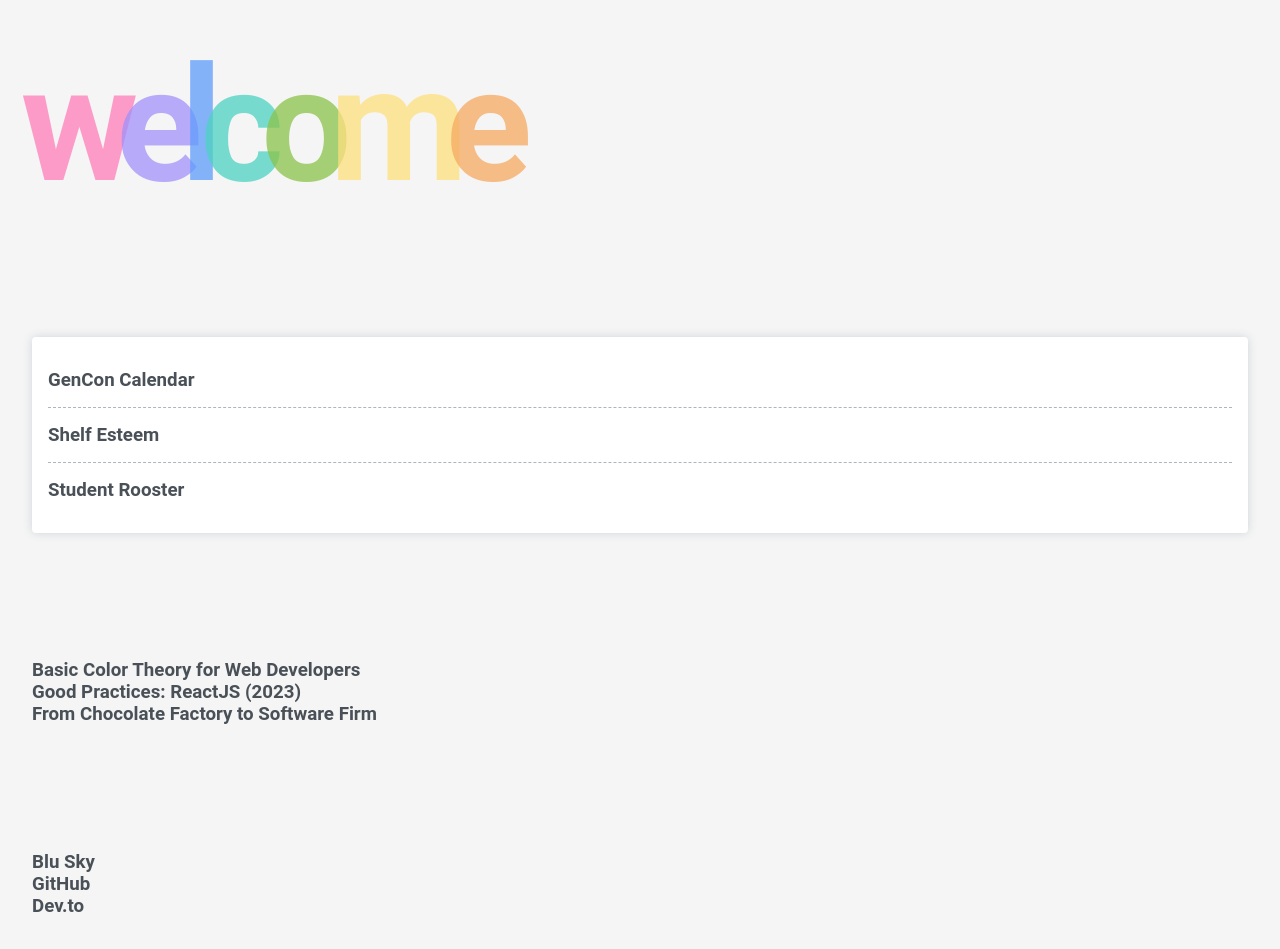
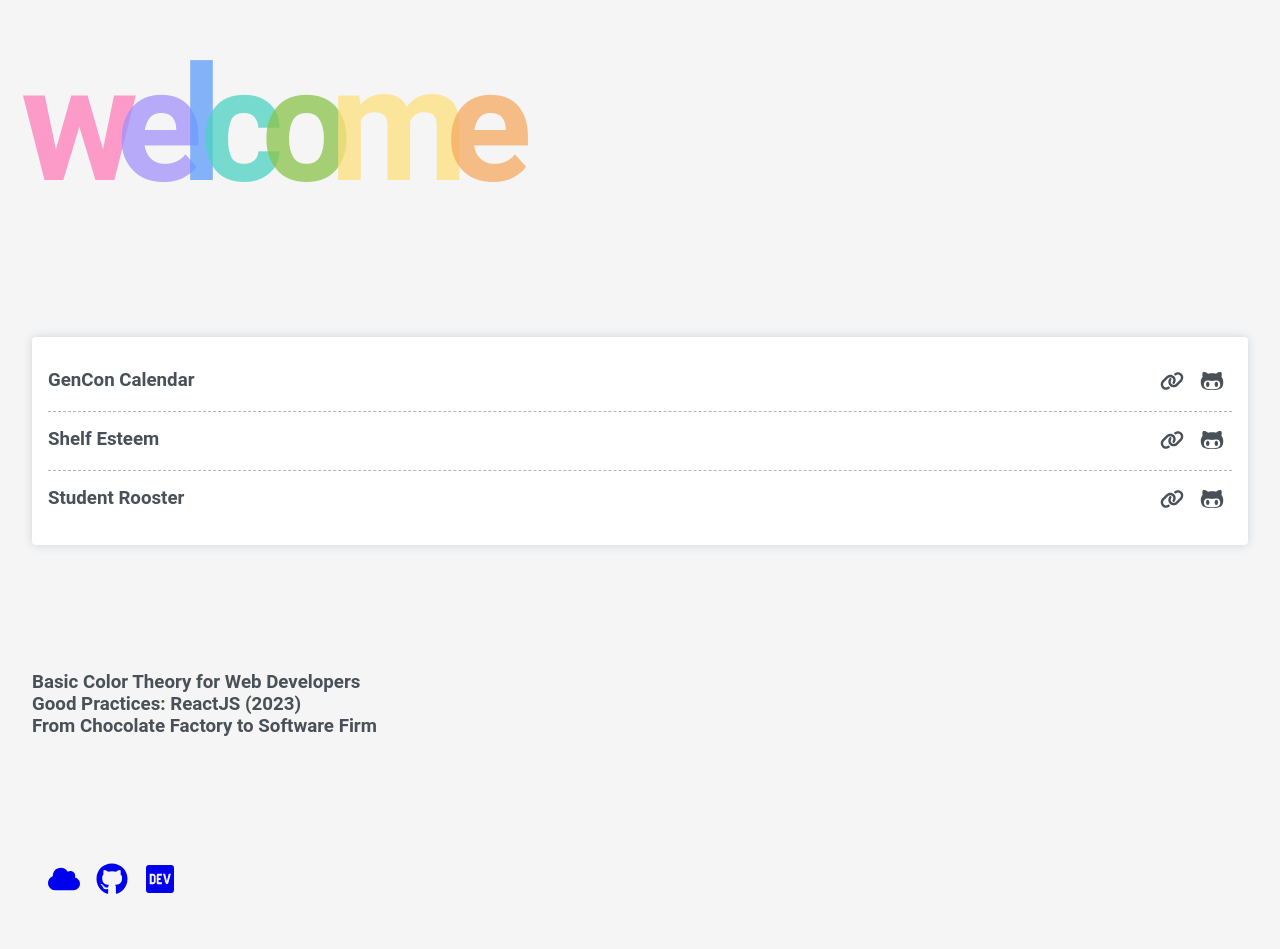
Before and after one commit to Sun-Mountain/sun-mountain.github.io, a Next.js app: page / in a window 1280 px wide. Built offline with nearby package versions, Linux system fonts and the light colour scheme.

Commit message:
add social media

```diff
--- a/package.json
+++ b/package.json
@@ -9,6 +9,10 @@
     "lint": "next lint"
   },
   "dependencies": {
+    "@fortawesome/fontawesome-svg-core": "^6.5.1",
+    "@fortawesome/free-brands-svg-icons": "^6.5.1",
+    "@fortawesome/free-solid-svg-icons": "^6.5.1",
+    "@fortawesome/react-fontawesome": "^0.2.0",
     "next": "14.1.4",
     "react": "^18",
     "react-dom": "^18"
--- a/src/components/FindMe.tsx
+++ b/src/components/FindMe.tsx
@@ -1,8 +1,31 @@
+import Link from 'next/link';
+import { FontAwesomeIcon } from '@fortawesome/react-fontawesome';
+import {
+  faCloud as BlueSky,
+  faLink
+} from '@fortawesome/free-solid-svg-icons';
+import {
+  faDev,
+  faGithub
+} from '@fortawesome/free-brands-svg-icons';
 import SocialMediaList from '@/data/socialmedia.json';
 
 const FindMe = () => {
 
   const title = "Find Me".split('');
+
+  const findIcon = (site: string) => {
+    switch(site) {
+      case 'BlueSky':
+        return <FontAwesomeIcon icon={BlueSky} />
+      case 'GitHub':
+        return <FontAwesomeIcon icon={faGithub} />
+      case 'Dev.to':
+        return <FontAwesomeIcon icon={faDev} />
+      default:
+        return <FontAwesomeIcon icon={faLink} />
+    }
+  }
 
   return (
     <section id="findme-spotlight">
@@ -11,11 +34,18 @@ const FindMe = () => {
           <span key={index}>{letter}</span>
         ))}
       </h2>
-      {SocialMediaList.map((item, index) => (
-        <article key={index}>
-          <h3>{item.site}</h3>
-        </article>
-      ))}
+      <div id="media-container">
+        {SocialMediaList.map((item, index) => {
+
+          return (
+            <div className='link-container'>
+              <Link href="#" alt={item.alt}>
+                {findIcon(item.site)}
+              </Link>
+            </div>
+          )
+        })}
+      </div>
     </section>
   )
 }
--- a/src/components/PortfolioCard.tsx
+++ b/src/components/PortfolioCard.tsx
@@ -1,12 +1,18 @@
-import React from 'react'
+import { FontAwesomeIcon } from '@fortawesome/react-fontawesome';
+import { faLink } from '@fortawesome/free-solid-svg-icons';
+import { faGithubAlt } from '@fortawesome/free-brands-svg-icons';
 
 const PortfolioCard = ({
   project: {
-    title
+    title,
+    github,
+    liveLink
   }
 }: {
   project: {
-    title: string
+    title: string;
+    github?: string;
+    liveLink?: string;
   }
 }) => {
   return (
@@ -16,6 +22,14 @@ const PortfolioCard = ({
           <h3>
             {title}
           </h3>
+          <div className='icons-container'>
+            {liveLink && (
+              <FontAwesomeIcon icon={faLink} />
+            )}
+            {github && (
+              <FontAwesomeIcon icon={faGithubAlt} />
+            )}
+          </div>
         </div>
       </div>
     </div>
--- a/src/data/projects.json
+++ b/src/data/projects.json
@@ -1,10 +1,13 @@
 [{
   "title": "GenCon Calendar",
+  "github": "https://github.com/Sun-Mountain/GenConCal",
   "liveLink": "https://genconcal.com"
 },{
   "title": "Shelf Esteem",
+  "github": "https://github.com/Sun-Mountain/shelf-esteem/",
   "liveLink": "https://shelf-esteem.fly.dev"
 },{
   "title": "Student Rooster",
+  "github": "https://github.com/Sun-Mountain/student-rooster",
   "liveLink": "https://student-rooster.fly.dev/"
 }]
--- a/src/data/socialmedia.json
+++ b/src/data/socialmedia.json
@@ -1,5 +1,6 @@
 [{
-  "site": "Blu Sky"
+  "site": "BlueSky",
+  "alt": "Blue Sky Account @nikacodes.bsky.social"
 }, {
   "site": "GitHub"
 }, {
--- a/src/styles/components/_cards.scss
+++ b/src/styles/components/_cards.scss
@@ -5,3 +5,10 @@
 .card-container + .card-container {
   border-top: 1px dashed $french-gray-2;
 }
+
+.card {
+  .heading {
+    display: flex;
+    justify-content: space-between;
+  }
+}
--- /dev/null
+++ b/src/styles/components/_media-icons.scss
@@ -0,0 +1,12 @@
+#media-container {
+  display: flex;
+
+  svg {
+    height: 2rem;
+    width: 2rem;
+  }
+
+  .link-container {
+    margin-left: 1rem;
+  }
+}
--- a/src/styles/components/_spotlights.scss
+++ b/src/styles/components/_spotlights.scss
@@ -28,3 +28,12 @@
   margin: 1.5rem 0;
   padding: 1rem;
 }
+
+.icons-container {
+  svg {
+    fill: $outer-space;
+    margin: 0 .5rem;
+    height: 1.5rem;
+    width: 1.5rem;
+  }
+}
--- a/src/styles/index.scss
+++ b/src/styles/index.scss
@@ -3,6 +3,7 @@
 
 @import './components/_cards.scss';
 @import './components/_header.scss';
+@import './components/media-icons.scss';
 @import './components/_sections.scss';
 @import './components/_spotlights.scss';
 
```
Also changed, not shown: 1 other file (tests, documents, lock files or other folders).
